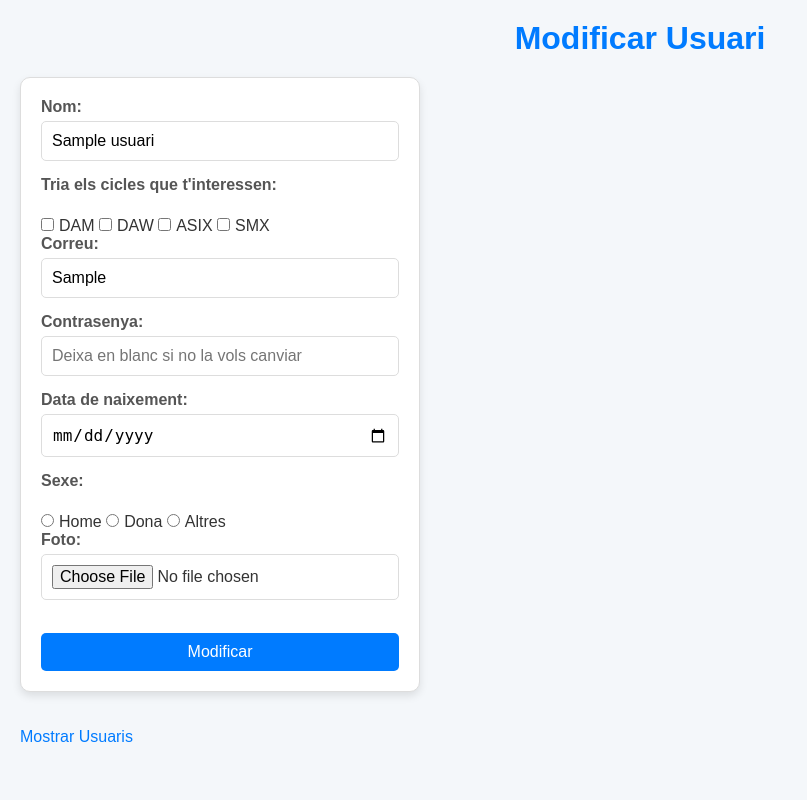
After one commit to Alemusicaria/M09, a PHP site: page /modificar.php?id=1 in a window 1280 px wide. The commit adds this page. Shown: the whole page, without its empty margins (0-807 px from the left). Run offline with PHP 8.4, Linux system fonts and the light colour scheme; tables that the repository leaves empty or names only in its code hold one stand-in row (values such as "Sample post").

Commit message:
dia 2 de crud

```diff
--- /dev/null
+++ b/tutorialphp-main/tutorialphp-main/estils.css
@@ -0,0 +1,157 @@
+/* Aplica a tota la pàgina */
+* {
+    margin: 0;
+    padding: 0;
+    box-sizing: border-box;
+}
+
+body {
+    font-family: 'Arial', sans-serif;
+    background-color: #f4f7fa;
+    color: #333;
+    padding: 20px;
+    justify-content: center;
+    align-items: center;
+    min-height: 100vh;
+}
+
+h1 {
+    color: #007bff;
+    text-align: center;
+    margin-bottom: 20px;
+}
+
+/* Formulari */
+form {
+    background-color: white;
+    border: 1px solid #ddd;
+    border-radius: 10px;
+    padding: 20px;
+    max-width: 400px;
+    box-shadow: 0 4px 8px rgba(0, 0, 0, 0.1);
+}
+
+label {
+    display: block;
+    font-weight: bold;
+    margin-bottom: 5px;
+    color: #555;
+}
+
+input[type="text"],
+input[type="email"],
+input[type="password"],
+input[type="date"],
+input[type="file"] {
+    width: 100%;
+    padding: 10px;
+    margin-bottom: 15px;
+    border: 1px solid #ddd;
+    border-radius: 5px;
+    font-size: 16px;
+    outline: none;
+}
+
+input[type="submit"] {
+    background-color: #007bff;
+    color: white;
+    padding: 10px 15px;
+    border: none;
+    border-radius: 5px;
+    cursor: pointer;
+    width: 100%;
+    font-size: 16px;
+    transition: background-color 0.3s ease;
+}
+
+input[type="submit"]:hover {
+    background-color: #0056b3;
+}
+
+/* Checkbox i Radio */
+input[type="checkbox"],
+input[type="radio"] {
+    margin-right: 5px;
+}
+
+input[type="checkbox"]+label,
+input[type="radio"]+label {
+    display: inline-block;
+    margin-right: 15px;
+}
+
+/* Estil de la taula */
+table {
+    width: 100%;
+    border-collapse: collapse;
+    margin-top: 20px;
+}
+
+table th,
+table td {
+    padding: 10px;
+    border: 1px solid #ddd;
+    text-align: center;
+}
+
+table th {
+    background-color: #007bff;
+    color: white;
+}
+
+table td {
+    background-color: white;
+}
+
+a {
+    text-decoration: none;
+    color: #007bff;
+}
+
+a:hover {
+    text-decoration: underline;
+}
+
+/* Botons de modificar i eliminar */
+a[href*="modificar"],
+a[href*="eliminar"] {
+    color: white;
+    background-color: #007bff;
+    padding: 5px 10px;
+    border-radius: 3px;
+    transition: background-color 0.3s ease;
+}
+
+a[href*="eliminar"] {
+    background-color: #dc3545;
+}
+
+a[href*="modificar"]:hover {
+    background-color: #0056b3;
+}
+
+a[href*="eliminar"]:hover {
+    background-color: #c82333;
+}
+
+/* Enllaç a insertar nou usuari */
+a[href*="index.php"] {
+    display: inline-block;
+    margin-bottom: 20px;
+    background-color: #28a745;
+    color: white;
+    padding: 10px 15px;
+    border-radius: 5px;
+    transition: background-color 0.3s ease;
+}
+
+a[href*="index.php"]:hover {
+    background-color: #218838;
+}
+
+/* Centra el contingut */
+.container {
+    width: 100%;
+    max-width: 800px;
+    margin: 0 auto;
+}
--- a/tutorialphp-main/tutorialphp-main/index.php
+++ b/tutorialphp-main/tutorialphp-main/index.php
@@ -3,6 +3,7 @@
     <meta charset="UTF-8">
     <meta name="viewport" content="width=device-width, initial-scale=1.0">
     <title>Document</title>
+    <link rel="stylesheet" href="estils.css">
 </head>
 <body>
     <h1> Insertar usuari</h1>
@@ -30,6 +31,7 @@
     <br>
     <input type="submit" name="submit" value="Enviar">
     </form>
+    <br><br>
     <a href="mostrar.php">Mostrar Usuaris</a>
 
 </body>
--- /dev/null
+++ b/tutorialphp-main/tutorialphp-main/modificar.php
@@ -0,0 +1,81 @@
+<!doctype html>
+<html lang="ca">
+
+<head>
+    <meta charset="UTF-8">
+    <meta name="viewport" content="width=device-width, initial-scale=1.0">
+    <title>Modificar usuari</title>
+    <link rel="stylesheet" href="estils.css">
+</head>
+
+<body>
+    <h1>Modificar Usuari</h1>
+
+    <?php
+    $mysql = new mysqli("localhost", "root", "", "tutorialPHP");
+    if ($mysql->connect_error) {
+        die("Problemes amb la connexió a la base de dades");
+    }
+
+    // Obtenir els valors de l'usuari de la base de dades
+    $registre = $mysql->query("SELECT nom, cicles, correu, contrasenya, data_naixement, sexe, foto
+                               FROM usuaris WHERE id=$_REQUEST[id]") or die($mysql->error());
+
+    if ($reg = $registre->fetch_assoc()) {
+    ?>
+        <form action="modificar_usuari.php" method="post" enctype="multipart/form-data">
+            <!-- Camp Nom -->
+            <label for="nom">Nom:</label>
+            <input type="text" name="nom" id="nom" value="<?php echo $reg['nom']; ?>" required><br>
+
+            <!-- Camps Cicles (Checkboxes) -->
+            <label for="cicles">Tria els cicles que t'interessen:</label><br>
+            <input type="checkbox" name="cicles[]" value="DAM" <?php if (strpos($reg['cicles'], 'DAM') !== false) echo 'checked'; ?>>DAM
+            <input type="checkbox" name="cicles[]" value="DAW" <?php if (strpos($reg['cicles'], 'DAW') !== false) echo 'checked'; ?>>DAW
+            <input type="checkbox" name="cicles[]" value="ASIX" <?php if (strpos($reg['cicles'], 'ASIX') !== false) echo 'checked'; ?>>ASIX
+            <input type="checkbox" name="cicles[]" value="SMX" <?php if (strpos($reg['cicles'], 'SMX') !== false) echo 'checked'; ?>>SMX
+            <br>
+
+            <!-- Camp Correu -->
+            <label for="correu">Correu:</label>
+            <input type="email" name="correu" id="correu" value="<?php echo $reg['correu']; ?>"><br>
+
+            <!-- Camp Contrasenya (deixar en blanc si no es vol canviar) -->
+            <label for="contrasenya">Contrasenya:</label>
+            <input type="password" name="contrasenya" id="contrasenya" placeholder="Deixa en blanc si no la vols canviar"><br>
+
+            <!-- Camp Data de Naixement -->
+            <label for="data_naixement">Data de naixement:</label>
+            <input type="date" name="data_naixement" id="data_naixement" value="<?php echo $reg['data_naixement']; ?>"><br>
+
+            <!-- Camp Sexe (Radio Buttons) -->
+            <label for="sexe">Sexe:</label><br>
+            <input type="radio" name="sexe" value="home" <?php if ($reg['sexe'] == 'home') echo 'checked'; ?>>Home
+            <input type="radio" name="sexe" value="dona" <?php if ($reg['sexe'] == 'dona') echo 'checked'; ?>>Dona
+            <input type="radio" name="sexe" value="altre" <?php if ($reg['sexe'] == 'altre') echo 'checked'; ?>>Altres<br>
+
+            <!-- Camp Foto -->
+            <label for="foto">Foto:</label>
+            <input type="file" name="foto" id="foto"><br>
+
+            <!-- Camp Hidden per l'ID -->
+            <input type="hidden" name="id" value="<?php echo $_REQUEST['id']; ?>">
+
+            <br>
+            <input type="submit" value="Modificar">
+        </form>
+
+    <?php
+    } else {
+        echo 'No existeix un usuari amb aquest ID';
+    }
+
+    $mysql->close();
+    ?>
+    <br>
+    <br>
+
+    <a href="mostrar.php">Mostrar Usuaris</a>
+</body>
+
+</html>
--- a/tutorialphp-main/tutorialphp-main/recollir.php
+++ b/tutorialphp-main/tutorialphp-main/recollir.php
@@ -4,6 +4,7 @@
     <meta charset="UTF-8">
     <meta name="viewport" content="width=device-width, initial-scale=1.0">
     <title>Document</title>
+    <link rel="stylesheet" href="estils.css">
 </head>
 
 <body>
@@ -37,7 +38,7 @@
         if ($mysql->connect_error) {
             die('Problemas con la conexion a la base de datos');
         }
-        $mysql->query("insert into usuaris(Nom, Cicles, Correu, Password, Data_Naixement, Sexe, Foto)
+        $mysql->query("insert into usuaris(nom, cicles, correu, contrasenya, data_naixement, sexe, foto)
         values ('$nom', '" . implode(",", $cicle) . "', '$correu', '$hash', '$data', '$sexe', '$desti')") or
             die($mysql->error);
         $mysql->close();
```
Also changed, not shown: tutorialphp-main/tutorialphp-main/eliminar.php (added, +13 -0 lines), tutorialphp-main/tutorialphp-main/modificar_usuari.php (added, +78 -0 lines), tutorialphp-main/tutorialphp-main/mostrar.php (+13 -3 lines), tutorialphp-main/tutorialphp-main/imatges/BurgerKing_Logo.jpg (added), tutorialphp-main/tutorialphp-main/imatges/McDonalds_Logo.jpg (added), tutorialphp-main/tutorialphp-main/imatges/RiotGames_Logo.jpg (added), tutorialphp-main/tutorialphp-main/imatges/vintage-pepsi-logo-01.webp (added).
